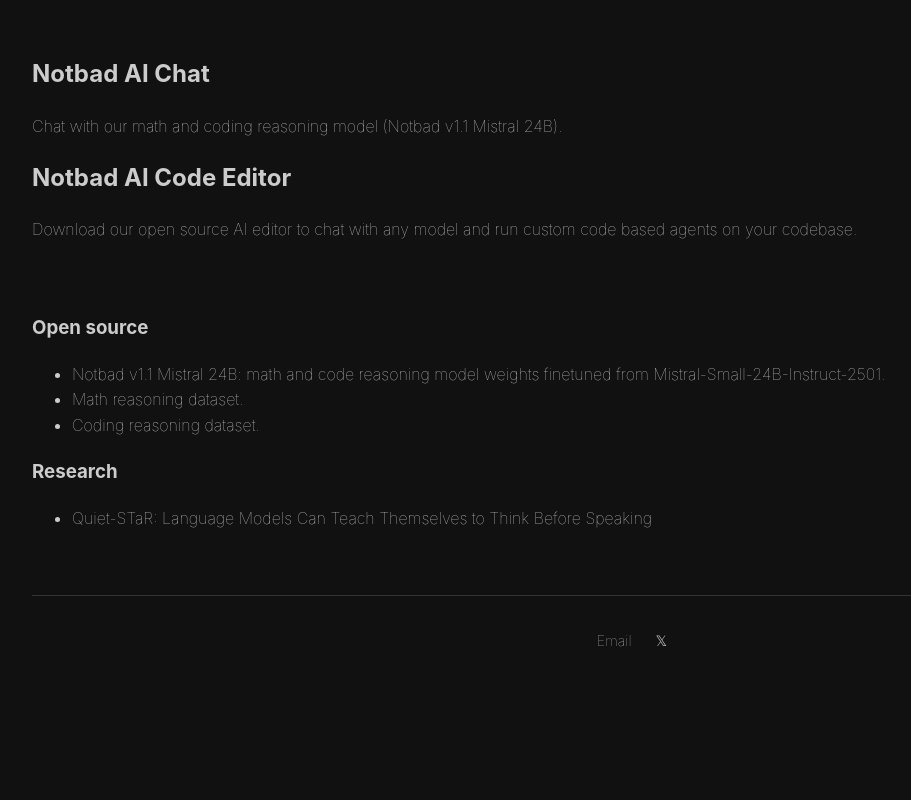
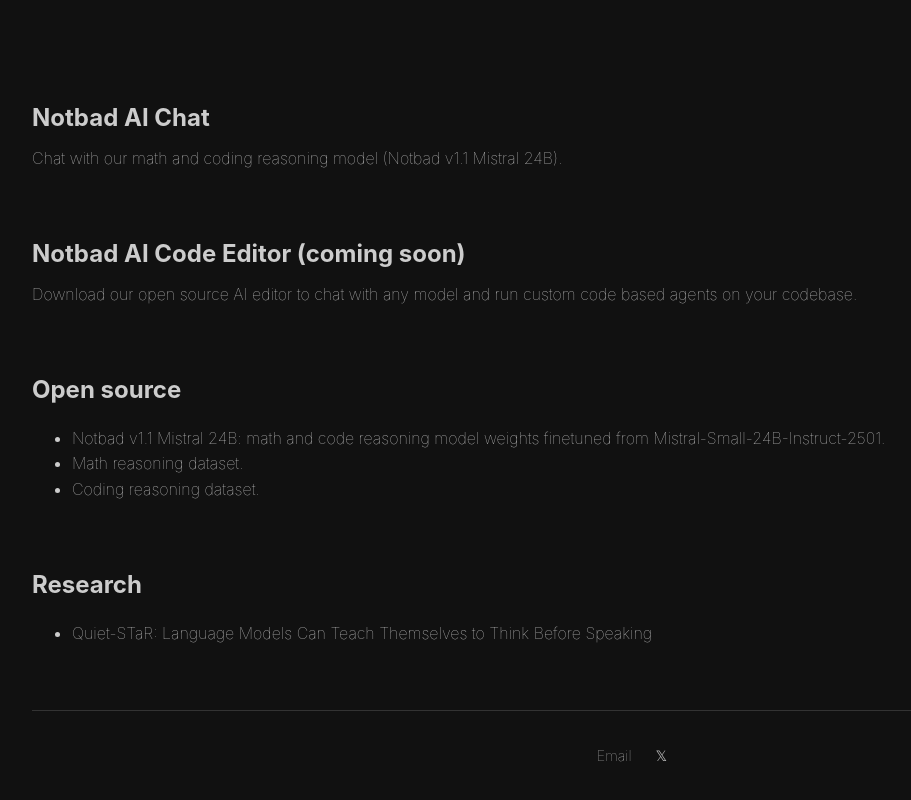
Before and after one commit to notbadai/notbad.ai, a plain HTML site: page index.html in a window 1280 px wide. Shown: the part 586-1386 px from the top of the page, without its empty margins (8-919 px from the left). Before the commit the page ends 1272 px from the top, so only its background shows below. Drawn offline with Linux system fonts and the light colour scheme.

Commit message:
Link to editor and assistant

```diff
--- a/index.html
+++ b/index.html
@@ -73,14 +73,12 @@
     </div>
     <div class="content">
         <a href="https://editor.labml.ai" target="_blank">
-            <h2>Notbad AI Code Editor</h2>
+            <h2>Notbad AI Code Editor (coming soon)</h2>
             Download our open source AI editor to chat with any model and run custom code based agents on your codebase.
         </a>
     </div>
-    <br>
-    <br>
     <div class="content">
-        <h3>Open source</h3>
+        <h2>Open source</h2>
         <ul>
             <li><a href="https://huggingface.co/notbadai/notbad_v1_1_mistral_24b" target="_blank">
                 Notbad v1.1 Mistral 24B: math and code reasoning model weights finetuned from Mistral-Small-24B-Instruct-2501.
@@ -94,7 +92,7 @@
         </ul>
     </div>
     <div class="content">
-        <h3>Research</h3>
+        <h2>Research</h2>
         <ul>
             <li><a href="https://arxiv.org/abs/2403.09629" target="_blank">
                 Quiet-STaR: Language Models Can Teach Themselves to Think Before Speaking
--- a/style.css
+++ b/style.css
@@ -83,3 +83,8 @@
 a:hover {
     text-decoration: underline;
 }
+
+h2 {
+    margin-top: 64px;
+    margin-bottom: 8px;
+}
```
